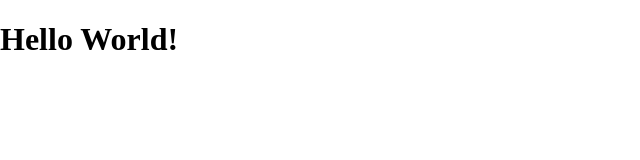
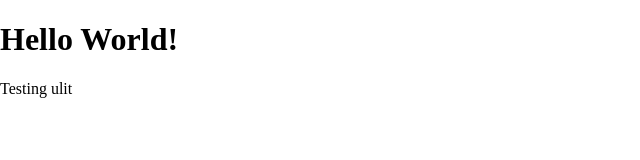
Before and after one commit to devryans/testing, a plain HTML site: page index.html in a window 1280 px wide. Shown: the full height of the page, 0-640 px from the left. Drawn offline with Linux system fonts and the light colour scheme.

Commit message:
add paragraph

```diff
--- a/index.html
+++ b/index.html
@@ -7,6 +7,7 @@
 </head>
 <body>
     <h1>Hello World!</h1>
+    <p>Testing ulit</p>
 
     <script src="main.js"></script>
 </body>
```
